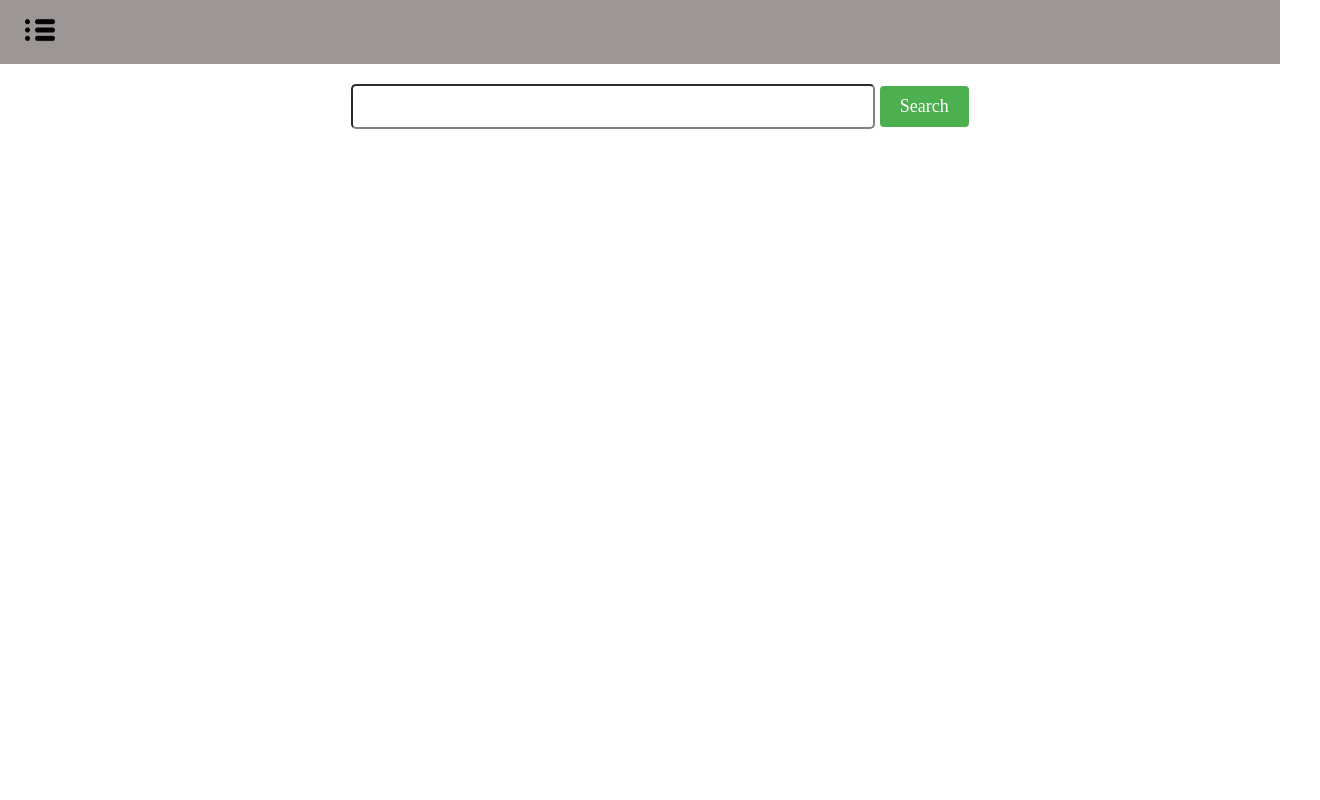
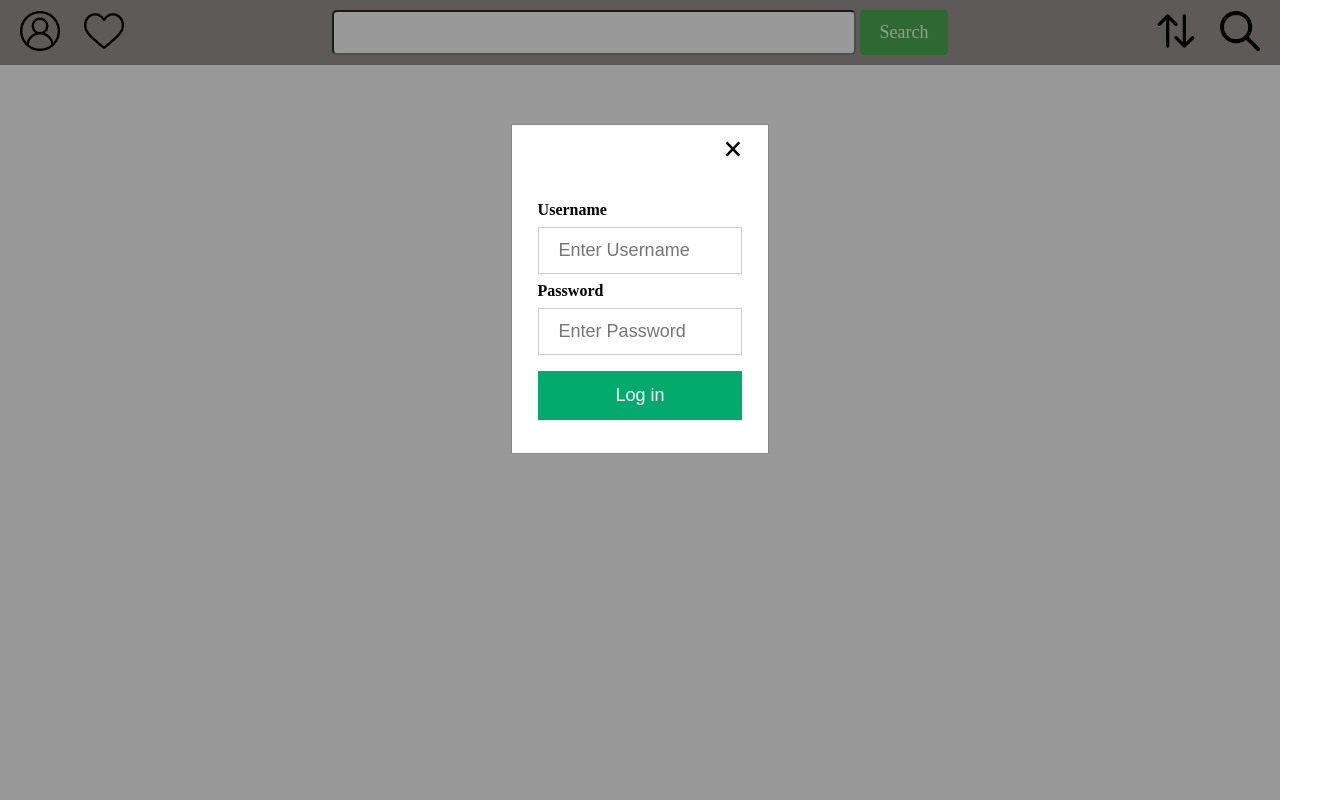
Before and after one commit to Randyflourish/DBMS-Final, a plain HTML site: page index.html in a window 1280 px wide. Both pictures are taken after a click on the link 40 px from the left and 44 px from the top of the page. Shown: the whole page, 1320 px wide, since content can reach past the window. Drawn offline with Linux system fonts and the light colour scheme.

Commit message:
login window

```diff
--- a/css/index.css
+++ b/css/index.css
@@ -15,6 +15,10 @@ nav {
     background-color: #9d9696;
     padding: 10px;
     font-family: Microsoft JhengHei;
+    text-align: center;
+    display: flex;
+    justify-content: space-between;
+    align-items: center;
 }
 
 nav a {
@@ -24,29 +28,14 @@ nav a {
     cursor: pointer;
 }
 
-nav a:hover {
-    background-color: #221f1f;
+
+
+.search {
+    display: flex;
+    text-align: center;
 }
 
-.search {
-    padding: 20px;
-    width: 100%;
-    text-align: center;
-    margin: 0px auto;
-}
-
-ul {
-    list-style: none;
-    padding: 0;
-}
-
-li {
-    margin-bottom: 10px;
-    padding: 10px;
-    border: 1px solid #ddd;
-}
-
-input[type="text"] {
+.search_input[type="text"] {
     padding: 10px;
     width: 500px;
     font-size: large;
@@ -55,7 +44,7 @@ input[type="text"] {
     font-family: Microsoft JhengHei;
 }
 
-button {
+.search_button {
     padding: 10px 20px;
     background-color: #4CAF50;
     color: white;
@@ -66,6 +55,95 @@ button {
     font-family: Microsoft JhengHei;
 }
 
-button:hover {
+.search_button:hover {
     background-color: #45a049;
 }
+
+.login_input[type=text], input[type=password] {
+    width: 100%;
+    padding: 12px 20px;
+    margin: 8px 0;
+    display: inline-block;
+    border: 1px solid #ccc;
+    box-sizing: border-box;
+    font-size: large;
+}
+  /* Set a style for all buttons */
+.login_button {
+    background-color: #04AA6D;
+    color: white;
+    padding: 14px 20px;
+    margin: 8px 0;
+    font-size: large;
+    border: none;
+    cursor: pointer;
+    width: 100%;
+}
+
+.login_button:hover {
+    opacity: 0.8;
+}
+
+.imgcontainer {
+    margin: 5px 25px 5px 0;
+    text-align: right;
+}
+
+.container {
+    padding: 10%;
+    text-align: left;
+}
+
+
+  /* The Modal (background) */
+.modal {
+    display: none; /* Hidden by default */
+    position: fixed; /* Stay in place */
+    z-index: 1; /* Sit on top */
+    left: 0;
+    top: 0;
+    width: 100%; /* Full width */
+    height: 100%; /* Full height */
+    overflow: auto; /* Enable scroll if needed */
+    background-color: rgb(0,0,0); /* Fallback color */
+    background-color: rgba(0,0,0,0.4); /* Black w/ opacity */
+    padding-top: 60px;
+}
+
+  /* Modal Content/Box */
+  .modal-content {
+    background-color: #fefefe;
+    margin: 5% auto 15% auto; /* 5% from the top, 15% from the bottom and centered */
+    border: 1px solid #888;
+    width: 20%; /* Could be more or less, depending on screen size */
+    height: auto;
+  }
+
+  /* The Close Button (x) */
+  .close {
+    color: #000;
+    font-size: 35px;
+    font-weight: bold;
+  }
+
+  .close:hover,
+  .close:focus {
+    color: red;
+    cursor: pointer;
+  }
+
+  /* Add Zoom Animation */
+  .animate {
+    -webkit-animation: animatezoom 0.6s;
+    animation: animatezoom 0.6s
+  }
+
+  @-webkit-keyframes animatezoom {
+    from {-webkit-transform: scale(0)}
+    to {-webkit-transform: scale(1)}
+  }
+
+  @keyframes animatezoom {
+    from {transform: scale(0)}
+    to {transform: scale(1)}
+  }
--- a/index.html
+++ b/index.html
@@ -2,17 +2,54 @@
 <html>
     <head>
         <link rel="stylesheet" href="css/index.css">
+        <link rel="stylesheet" href="https://cdnjs.cloudflare.com/ajax/libs/font-awesome/4.7.0/css/font-awesome.min.css">
+        <script src="js/index.js"></script>
         <title>Steam Wishlist</title>
     </head>
     <body>
 
         <nav>
-            <a href="#"><img src="icon/list.png" width="40"></a>
+            <div>
+                <a onclick="document.getElementById('login').style.display='block'"><img src="icon/profile.png" width="40"></a>
+                <div id="login" class="modal">
+                <form class="modal-content animate" action="/index.html" method="post">
+                    <div class="imgcontainer">
+                        <span onclick="document.getElementById('login').style.display='none'" class="close" title="Close">&times;</span>
+                    </div>
+                    <div class="container">
+                        <label for="uname"><b>Username</b></label>
+                        <input class="login_input" type="text" placeholder="Enter Username" name="uname" required>
+                        <label for="psw"><b>Password</b></label>
+                        <input type="password" placeholder="Enter Password" name="psw" required>
+                        <button class="login_button" type="submit">Log in</button>
+                    </div>
+                </form>
+                </div>
+                <a onclick="document.getElementById('favorite').style.display='block'"><img src="icon/heart.png" width="40"></a>
+                <div id="favorite" class="modal">
+                    <form class="modal-content animate">
+                    <div class="imgcontainer">
+                        <span onclick="document.getElementById('favorite').style.display='none'" class="close" title="Close">&times;</span>
+                    </div>
+                    <div class="container">
+                        <label style="text-align: center;font-size: 22px;"><b>You have not logged in yet.</b></label>
+                    </div>
+                    </form>
+                </div>
+            </div>
+
+            <form class="search" action="/search" method="post">
+                    <input type="text" id="search" name="search" class="search_input">&nbsp;
+                    <button type="submit" class="search_button">Search</button>
+            </form>
+            <div>
+                <a href="#"><img src="icon/sort.png" width="40"></a>
+                <a href="#"><img src="icon/search.png" width="40"></a>
+            </div>
         </nav>
-        <div class="search">
-            <input type="text" id="search" name="search">
-            <button type="button">Search</button>
-        </div>
+
+
+
 
     </body>
 </html>
--- /dev/null
+++ b/js/index.js
@@ -0,0 +1,8 @@
+var login = document.getElementById('login');
+
+// When the user clicks anywhere outside of the modal, close it
+window.onclick = function(event) {
+    if (event.target == login) {
+        login.style.display = "none";
+    }
+}
```
Also changed, not shown: icon/heart.png (added), icon/list.png (deleted), icon/profile.png (added), icon/search.png (added), icon/sort.png (added).
